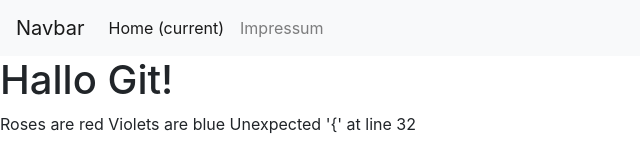
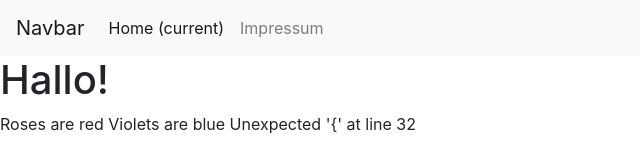
Before and after one commit to CAOSKAR/second, a plain HTML site: page index.html in a window 1280 px wide. Shown: the top 155 px of the page, without its empty margins (0-640 px from the left). Drawn offline with nearby package versions, Linux system fonts and the light colour scheme; files that its build step writes are made by us from their sources.

Commit message:
Setze neuen Titel

```diff
--- a/index.html
+++ b/index.html
@@ -25,7 +25,7 @@ id="navbarSupportedContent">
  </ul>
  </div>
  </nav>
-    <h1>Hallo Git!</h1>
+    <h1>Hallo!</h1>
     <p>
     Roses are red
     Violets are blue
```
